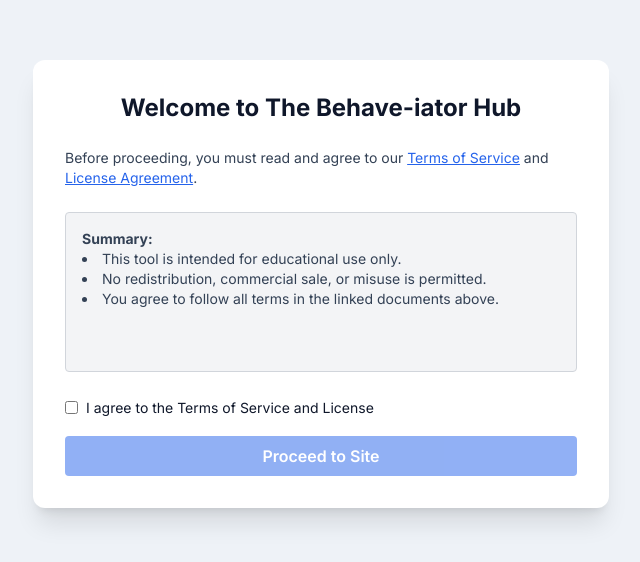
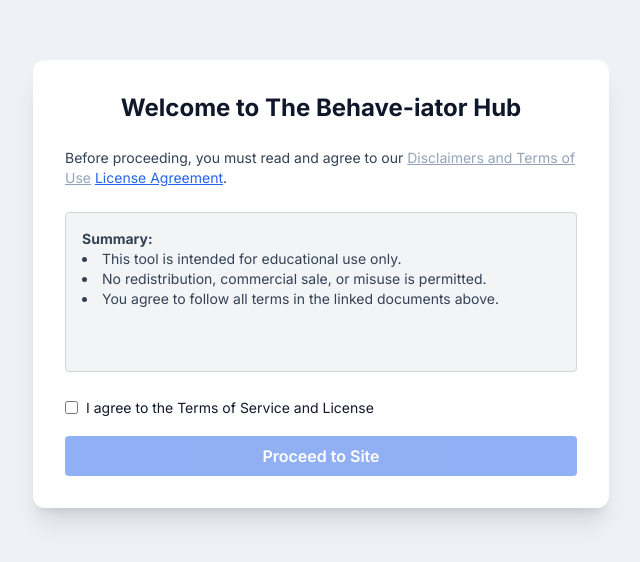
Before and after one commit to jggorman91/behave-iator-hub, a plain HTML site: page acceptance.html in a window 1280 px wide. Shown: the part 116-678 px from the top of the page, without its empty margins (319-959 px from the left). Drawn offline with nearby package versions, Linux system fonts and the light colour scheme.

Commit message:
Update acceptance.html

```diff
--- a/acceptance.html
+++ b/acceptance.html
@@ -21,7 +21,7 @@
       <h1 class="text-2xl font-bold text-center text-slate-900">Welcome to The Behave-iator Hub</h1>
       <p class="text-sm text-slate-700">
         Before proceeding, you must read and agree to our
-        <a href="/behave-iator-hub/terms.html" target="_blank" class="text-blue-600 underline">Terms of Service</a> and
+<a href="disclaimer.html" class="text-slate-400 hover:text-slate-200 underline">Disclaimers and Terms of Use</a>
         <a href="/behave-iator-hub/license.html" target="_blank" class="text-blue-600 underline">License Agreement</a>.
       </p>
       <div class="bg-gray-100 border border-gray-300 rounded p-4 text-sm h-40 overflow-y-auto text-slate-700">
```
